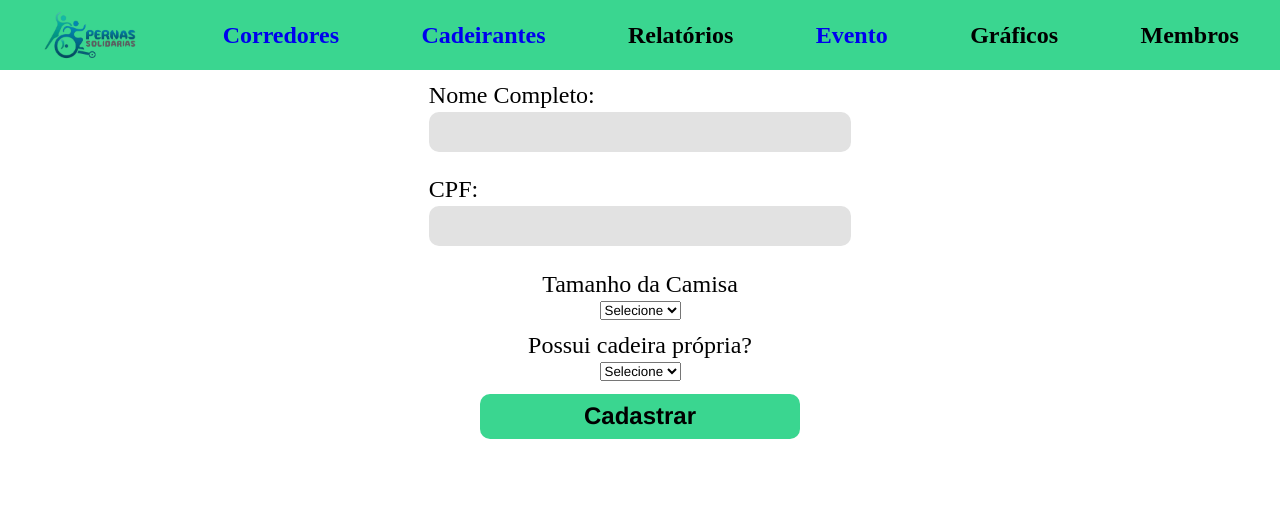
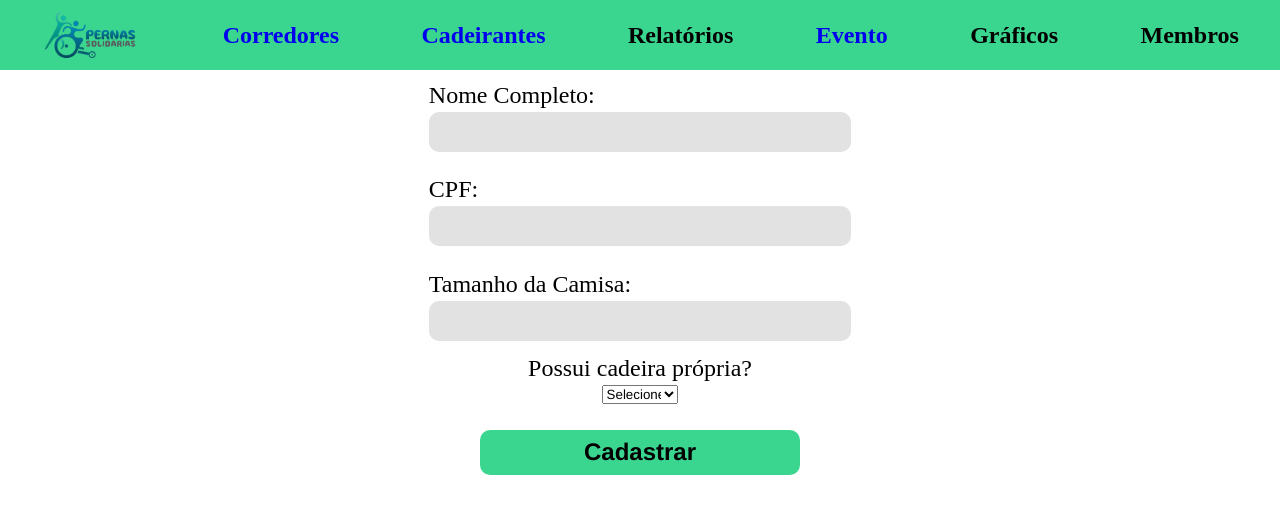
Before and after one commit to Madu3304/PernasSolidariasFront, a React (Vite) app in the folder pernasfront/: page /cadeirante in a window 1280 px wide. Shown: the top 514 px of the page. Built offline with nearby package versions, Linux system fonts and the light colour scheme.

Commit message:
#3691 consertando nome do campo de cadeirante

```diff
--- a/pernasfront/src/Pages/Cadeirante.jsx
+++ b/pernasfront/src/Pages/Cadeirante.jsx
@@ -13,7 +13,7 @@ const Cadeirantes = () =>{
    })
 
   const validarInscricao = (data) => {
-    if (!data.nomeCompletoCadeirant || !data.cpfCadeirante) {
+    if (!data.nomeCompletoCadeirante || !data.cpfCadeirante) {
       return {
         valido: false,
         mensagem: "Por favor, preencha todos os campos obrigatórios."
@@ -80,20 +80,12 @@ const Cadeirantes = () =>{
         <input type="text" name="nomeCompletoCadeirante" value={formData.nomeCompletoCadeirante} onChange={handleChange} />
         <label htmlFor="">CPF:</label>
         <input type="text" name="cpfCadeirante" value={formData.cpfCadeirante} onChange={handleChange}/>
+        <label htmlFor="">Tamanho da Camisa:</label>
+        <input type="text" name="tamanhoBlusa" value={formData.tamanhoBlusa || ""} onChange={handleChange} />
+
         <div className="checkbox-container-cadeirante">
-          <label htmlFor="" id="label-tamanho-blusa">Tamanho da Camisa</label>
-          <select name="tamanho_blusa" id="tamanho_blusa" value={formData.tamanho_blusa || ""} onChange={handleChange}>
-            <option value="" selected disabled>Selecione</option>
-            <option value="PP">PP</option>
-            <option value="P">P</option>
-            <option value="M">M</option>
-            <option value="G">G</option>
-            <option value="GG">GG</option>
-            <option value="XGG">XGG</option>
-          </select>
-        </div>
-        <div className="checkbox-container-cadeirante" id="checkbox-cadeirante">
-          <label htmlFor="situacao" id="situacao">Possui cadeira própria?</label>
+          <label htmlFor="situacao">Possui cadeira própria?</label>
+          <div className="situacao">
             <select name="ComSemCadeira" id="situacao" value={situacao} onChange={(e) => setSituacao(e.target.value)} >
               {opcoes.map((opcao, index) => (
                 <option key={index} value={opcao === "Selecione" ? "" : opcao}>
@@ -102,6 +94,7 @@ const Cadeirantes = () =>{
               ))}
             </select>
           </div>
+        </div>
         <input type="submit" value="Cadastrar" className="botaoCadastrarCadeirante" onChange={handleChange} />
       </form>
     </div>
--- a/pernasfront/src/Styles/Cadeirante.css
+++ b/pernasfront/src/Styles/Cadeirante.css
@@ -42,20 +42,6 @@ table {
 	border-spacing: 0;
 }
 
-
-
-header{
-    width: 10%;
-    height: 70px;
-    background-color: #3AD690;
-    display: flex;
-    align-items: center;
-    justify-content: space-around;
-    /* word-spacing: 500px; */
-    /* gap: 50; */
-    font-size: 50%;
-    font-weight: bold;
-}
 
 header img {
     height: 100%;
@@ -105,15 +91,32 @@ header img {
 
 /* ver com o luiz */
 .checkbox-container-cadeirante{
-    text-align: center; /* centraliza conteúdo inline/inline-block */
+    display: flex;
+    width: 20%;
+    justify-content: center;
+    flex-direction: column;
+    font-size: 100%;
+    align-items: middle;
+    margin-bottom: 1%;
+}
+
+.checkbox-container-cadeirante label{
+    display: block;
     width: 100%;
-    /* flex-direction: row;
     text-align: center;
+}
+
+.checkbox-container-cadeirante select{
+    display: flex;
+    width: 30%;
+    flex-direction: center;
+    justify-content:left;
+    align-items: center;
+}
+
+.situacao{
+    display: flex;
     justify-content: center;
-    width: 100%;
-    gap: 0.3%;
-    font-size: 100%;
-    align-items: center; */
 }
 
 .checkbox-container-cadeirante label{
```
Lines whose indentation alone changed are shown as unchanged.
